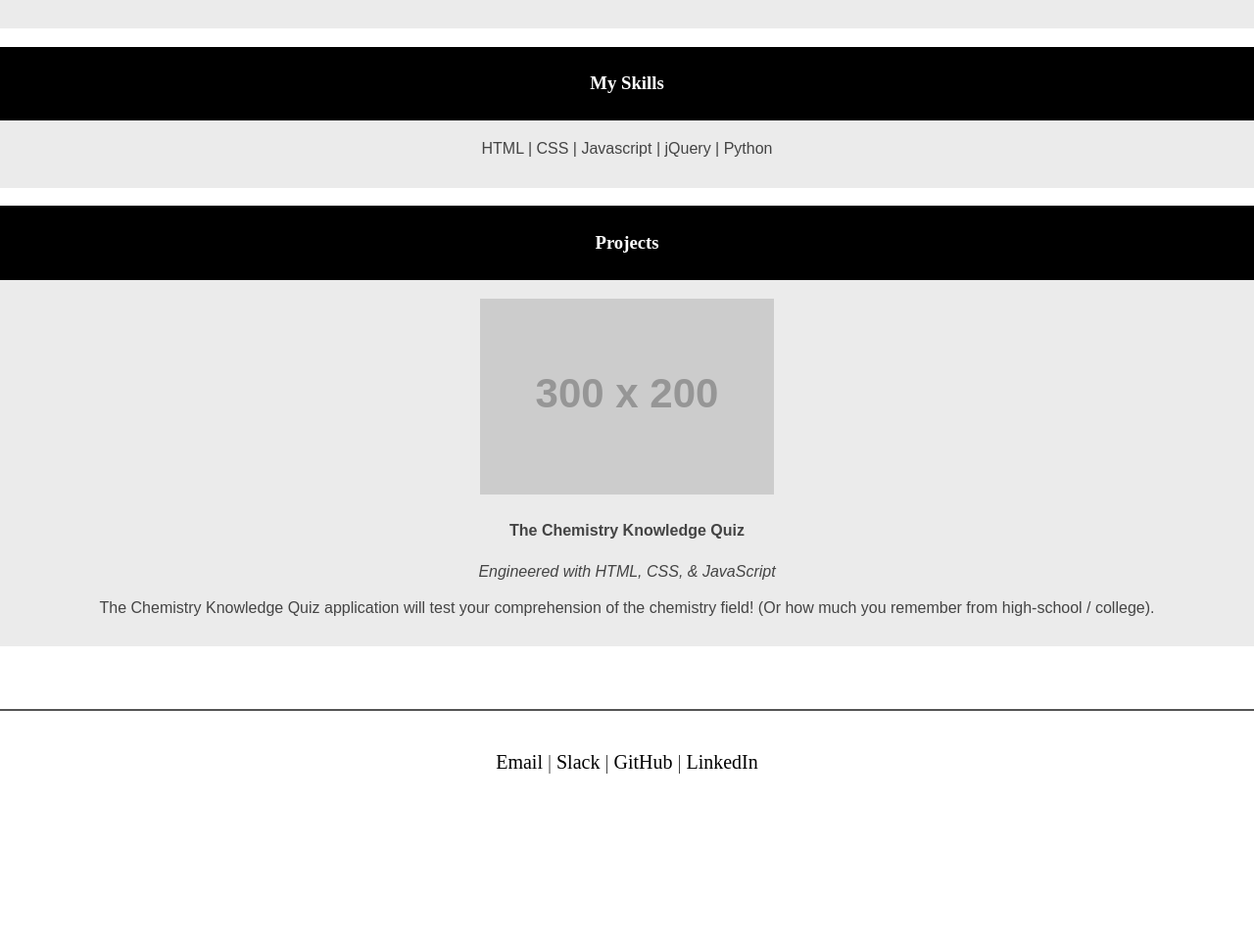
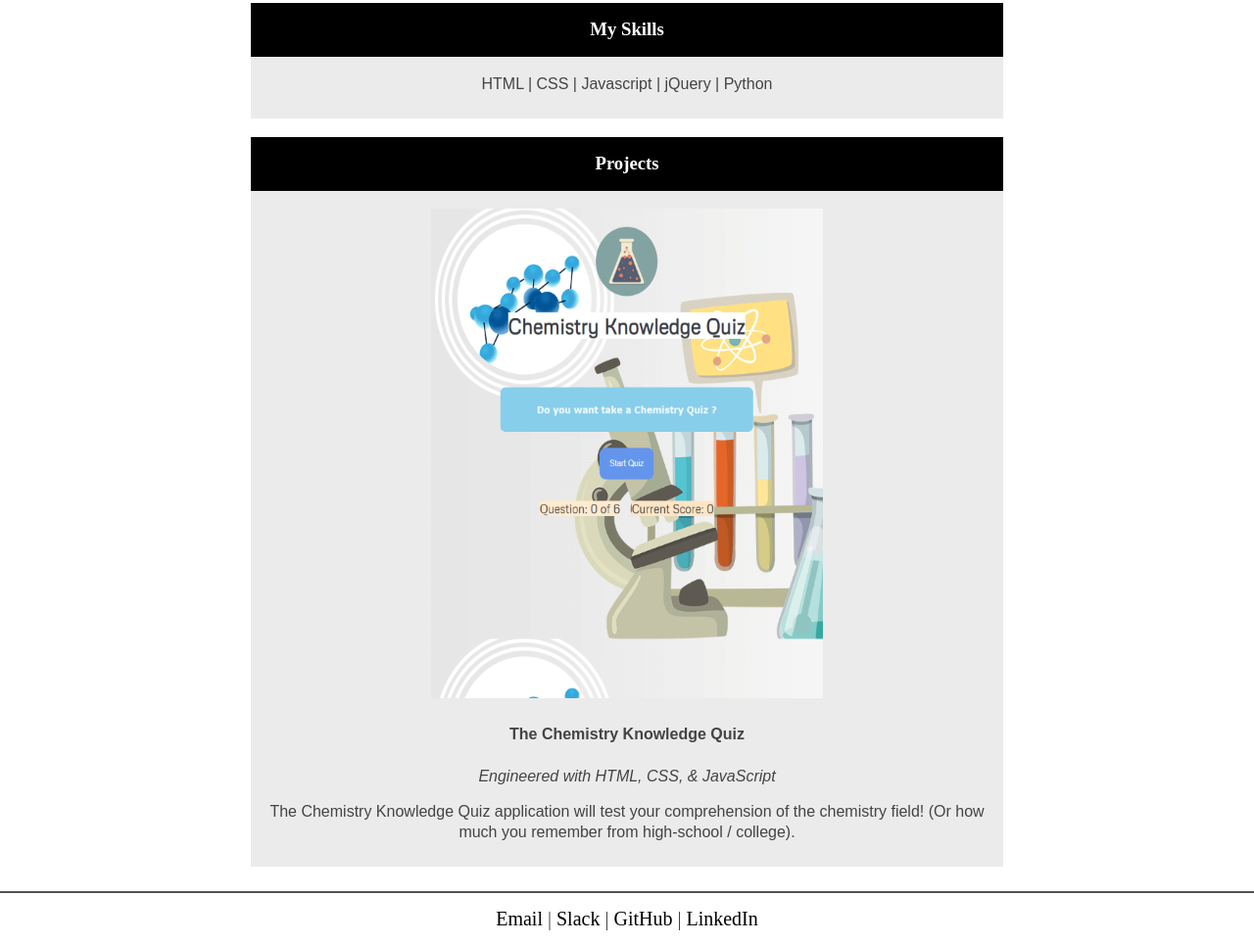
Before and after one commit to thinkful-ei-gecko/Steven-Bull-Portfolio, a plain HTML site: page index.html in a window 1280 px wide. Shown: the part 622-1586 px from the top of the page at 98% size. Before the commit the page ends 1425 px from the top, so only its background shows below. Drawn offline with nearby package versions, Linux system fonts and the light colour scheme; placeholder pictures from the web are drawn by us; a web font is replaced by a local one.

Commit message:
finished desktop responsive design

```diff
--- a/index.html
+++ b/index.html
@@ -54,7 +54,7 @@
         <section class="projects">
             <h3>Projects</h3>
             <div>
-              <img src="https://via.placeholder.com/300x200">
+              <img src="chemistryKnowledgeQuiz-compressed.png">
               <h4>The Chemistry Knowledge Quiz </h4>
               <p><em>Engineered with HTML, CSS, & JavaScript</em></p>
               <p>The Chemistry Knowledge Quiz application will test your comprehension of the chemistry field! (Or how much you remember from high-school / college). </p>
@@ -70,6 +70,6 @@
             </p>
         </section> -->
     </main>
-    <footer role="content-info"><a href="mailto:stevenwbulljr@gmail.com">Email</a> | <a href="https://thinkful.slack.com/team/stevenwbulljr">Slack</a> | <a href="https://github.com/StevenWBull">GitHub</a> | <a href="https://www.linkedin.com/in/stevenwbull/">LinkedIn</a></footer>
+    <footer role="content-info"><a href="mailto:stevenwbulljr@gmail.com" target="_blank">Email</a> | <a href="https://thinkful.slack.com/team/stevenwbulljr" target="_blank">Slack</a> | <a href="https://github.com/StevenWBull" target="_blank">GitHub</a> | <a href="https://www.linkedin.com/in/stevenwbull/" target="_blank">LinkedIn</a></footer>
 </body>
 </html>
--- a/main.css
+++ b/main.css
@@ -72,6 +72,11 @@ section {
   font-size: 16px;
 }
 
+img {
+  width: 300px;
+  height: 400px;
+}
+
 section>div {
   padding-bottom: 1%;
 }
@@ -83,3 +88,23 @@ section>div {
 section:nth-child(even) {
   background-color: #ebebeb;
 }
+
+@media screen and (min-width: 1024px) {
+  header {
+    padding-top: 6%;
+  }
+
+  section {
+    margin: 0% 20%;
+  }
+
+  img {
+    height: 500px;
+    width: 400px;
+  }
+
+  footer {
+    margin-top: 2%;
+    padding-top: 1%;
+  }
+}
```
Also changed, not shown: chemistryKnowledgeQuiz-compressed.png (added).
